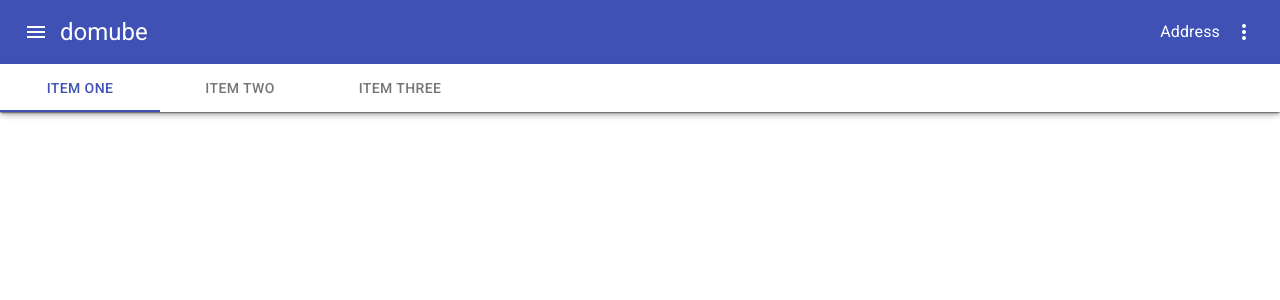
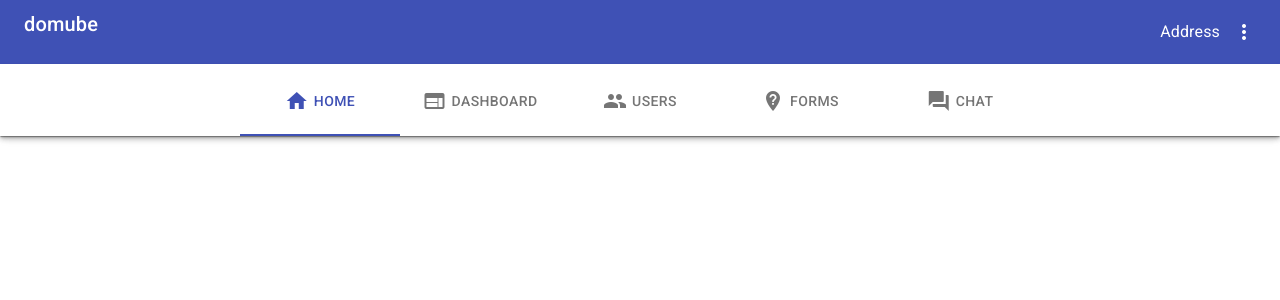
Before and after one commit to savovsky/react-domube, a React (Create React App) app: page / in a window 1280 px wide. Shown: the top 300 px of the page. Built offline with nearby package versions, Linux system fonts and the light colour scheme.

Commit message:
NavTabs - responsivness added.

```diff
--- a/src/common/navLinks.tsx
+++ b/src/common/navLinks.tsx
@@ -15,5 +15,15 @@ export const navLinks: Link[] = [
     link: 'Users',
     routerLink: '/users',
     icon: 'group'
+  },
+  {
+    link: 'Forms',
+    routerLink: '/users',
+    icon: 'not_listed_location'
+  },
+  {
+    link: 'Chat',
+    routerLink: '/chat',
+    icon: 'forum'
   }
 ];
--- a/src/components/Header/AppMenu.tsx
+++ b/src/components/Header/AppMenu.tsx
@@ -10,7 +10,6 @@ const AppMenu: React.FC = () => {
   const [isOpen, setIsOpen] = useState(false);
 
   return (
-    <>
     <Context.Provider value={{ isOpen, setIsOpen }}>
       <IconButton
         edge="start"
@@ -24,7 +23,6 @@ const AppMenu: React.FC = () => {
         <AppMenuList />
       </Drawer>
     </Context.Provider>
-    </>
   );
 }
 
--- a/src/components/Header/Header.tsx
+++ b/src/components/Header/Header.tsx
@@ -1,5 +1,5 @@
 import React from 'react';
-import { AppBar, Toolbar, Typography, Grid, Box } from '@material-ui/core';
+import { AppBar, Toolbar, Typography, Grid, Box, Hidden, Paper } from '@material-ui/core';
 
 import AppMenu from './AppMenu';
 import UserMenu from './UserMenu';
@@ -13,8 +13,10 @@ const Header: React.FC = () => {
         <Grid container justify="space-between">
           <Box>
             <Grid container justify="flex-start" alignItems="center">
-              <AppMenu />
-              <Typography variant="h5">domube</Typography>
+              <Hidden only={['sm', 'md', 'lg', 'xl']}>
+                <AppMenu />
+              </Hidden>
+              <Typography variant="h6">domube</Typography>
             </Grid>
           </Box>
           <Box>
@@ -24,7 +26,16 @@ const Header: React.FC = () => {
           </Box>
         </Grid>
       </Toolbar>
-      <NavTabs />
+      <Hidden only={['sm', 'md', 'lg', 'xl']}>
+        <Paper square>
+          <Box p={1}>
+            <Typography  align="center" color="primary" variant="subtitle1">Address</Typography>
+          </Box>
+        </Paper>
+      </Hidden>
+      <Hidden only={'xs'}>
+        <NavTabs />
+      </Hidden>
     </AppBar>
   );
 }
--- a/src/components/Header/NavTabs.tsx
+++ b/src/components/Header/NavTabs.tsx
@@ -1,34 +1,54 @@
 import React from 'react';
-import { makeStyles } from '@material-ui/core/styles';
-import { Paper, Tabs, Tab } from '@material-ui/core';
+import { Paper, Icon } from '@material-ui/core';
+
+import { navLinks } from '../../common/navLinks';
+import { StyledTabs, StyledTab } from '../styledMuiComponents';
 
 
-const useStyles = makeStyles({
-  root: {
-    flexGrow: 3,
-  },
-});
 
 const NavTabs = () => {
-  const classes = useStyles();
   const [value, setValue] = React.useState(0);
 
   function handleChange(event: React.ChangeEvent<{}>, newValue: number) {
     setValue(newValue);
   }
 
+  interface LinkTabProps {
+    key?: string;
+    label?: string;
+    icon?: any; // TODO React.Component
+    href?: string;
+  }
+
+const LinkTab = (props: LinkTabProps) => {
+    return (
+      <StyledTab
+        onClick={(event: React.MouseEvent<HTMLAnchorElement, MouseEvent>) => {
+          event.preventDefault();
+        }}
+        {...props}
+      />
+    );
+  }
+
   return (
-    <Paper className={classes.root} square>
-      <Tabs
+    <Paper square>
+      <StyledTabs
         value={value}
         onChange={handleChange}
         indicatorColor="primary"
         textColor="primary"
+        centered
       >
-        <Tab label="Item One" />
-        <Tab label="Item Two" />
-        <Tab label="Item Three" />
-      </Tabs>
+        {navLinks.map((item) => (
+          <LinkTab
+            key={item.link}
+            label={item.link}
+            icon={<Icon>{item.icon}</Icon>}
+            href="https://angube.com/"
+          />
+        ))}
+      </StyledTabs>
     </Paper>
   );
 }
--- a/src/components/Header/UserMenu.tsx
+++ b/src/components/Header/UserMenu.tsx
@@ -1,5 +1,5 @@
 import React, { useState } from 'react';
-import { IconButton, Icon, Typography, Menu, ListItemIcon, ListItemText } from '@material-ui/core';
+import { IconButton, Icon, Typography, Menu, ListItemIcon, ListItemText, Hidden } from '@material-ui/core';
 
 import { StyledListItem } from '../styledMuiComponents';
 import { userLinks } from '../../common/userLinks';
@@ -17,7 +17,9 @@ const UserMenu: React.FC = () => {
 
   return (
     <>
-      <Typography variant="subtitle1">Address</Typography>
+      <Hidden only={'xs'}>
+        <Typography variant="subtitle1">Address</Typography>
+      </Hidden>
       <IconButton
         edge="end"
         color="inherit"
--- a/src/components/styledMuiComponents/index.tsx
+++ b/src/components/styledMuiComponents/index.tsx
@@ -1,4 +1,4 @@
-import { ListItem } from '@material-ui/core';
+import { ListItem, Tabs, Tab } from '@material-ui/core';
 import { withStyles } from '@material-ui/core/styles';
 
 export const StyledListItem = withStyles(theme => ({
@@ -16,3 +16,20 @@ export const StyledListItem = withStyles(theme => ({
     }
   }
 }))(ListItem);
+
+export const StyledTabs = withStyles(theme => ({
+  root: {
+    "& .MuiTab-wrapper": {
+      flexDirection: 'row'
+    }
+  }
+}))(Tabs);
+
+export const StyledTab = withStyles(theme => ({
+  root: {
+    "& .MuiTab-labelIcon, & .MuiTab-wrapper :first-child": {
+      marginRight: '5px',
+      marginBottom: '2px'
+    }
+  }
+}))(Tab);
```
Lines whose indentation alone changed are shown as unchanged.
